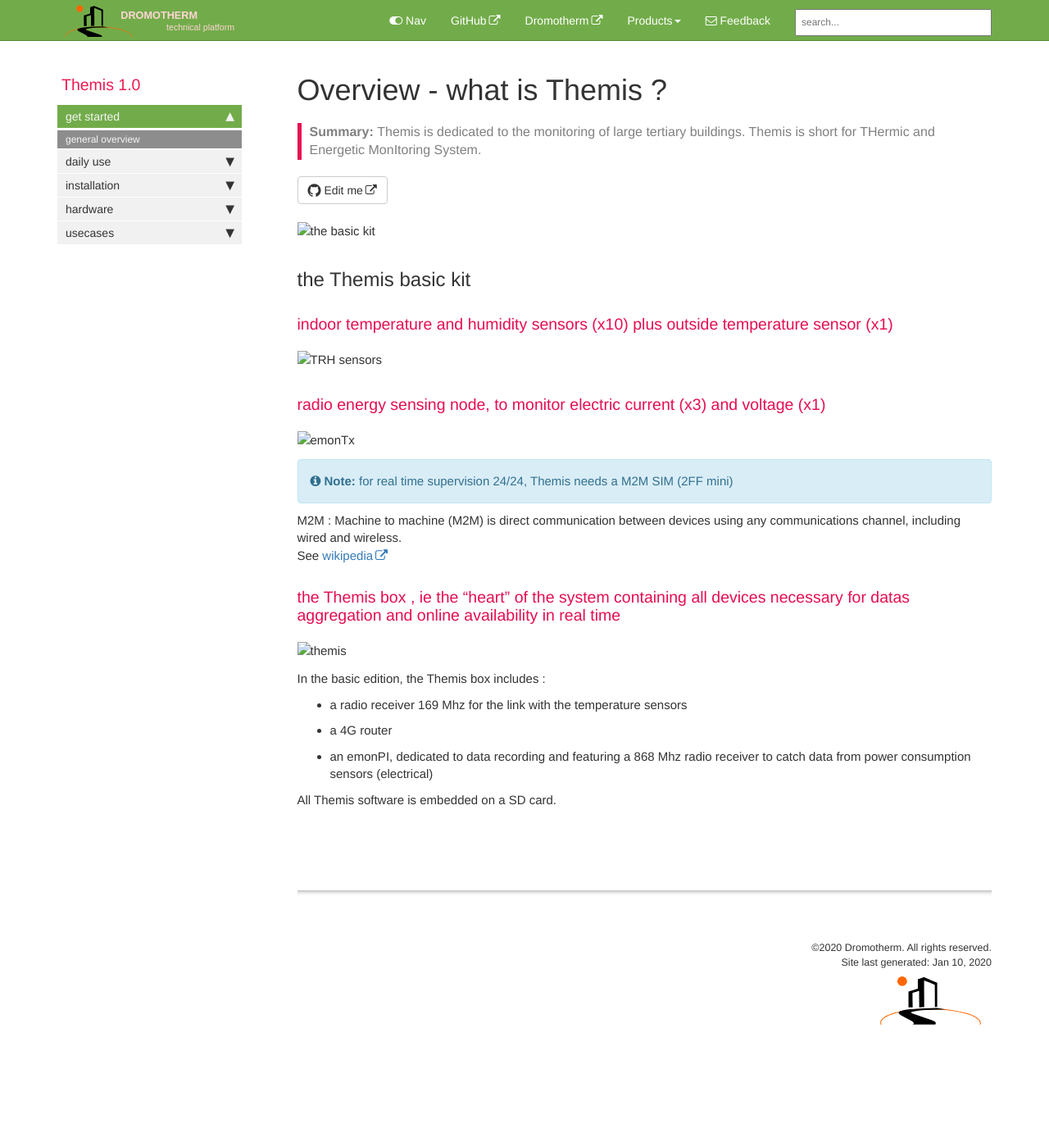
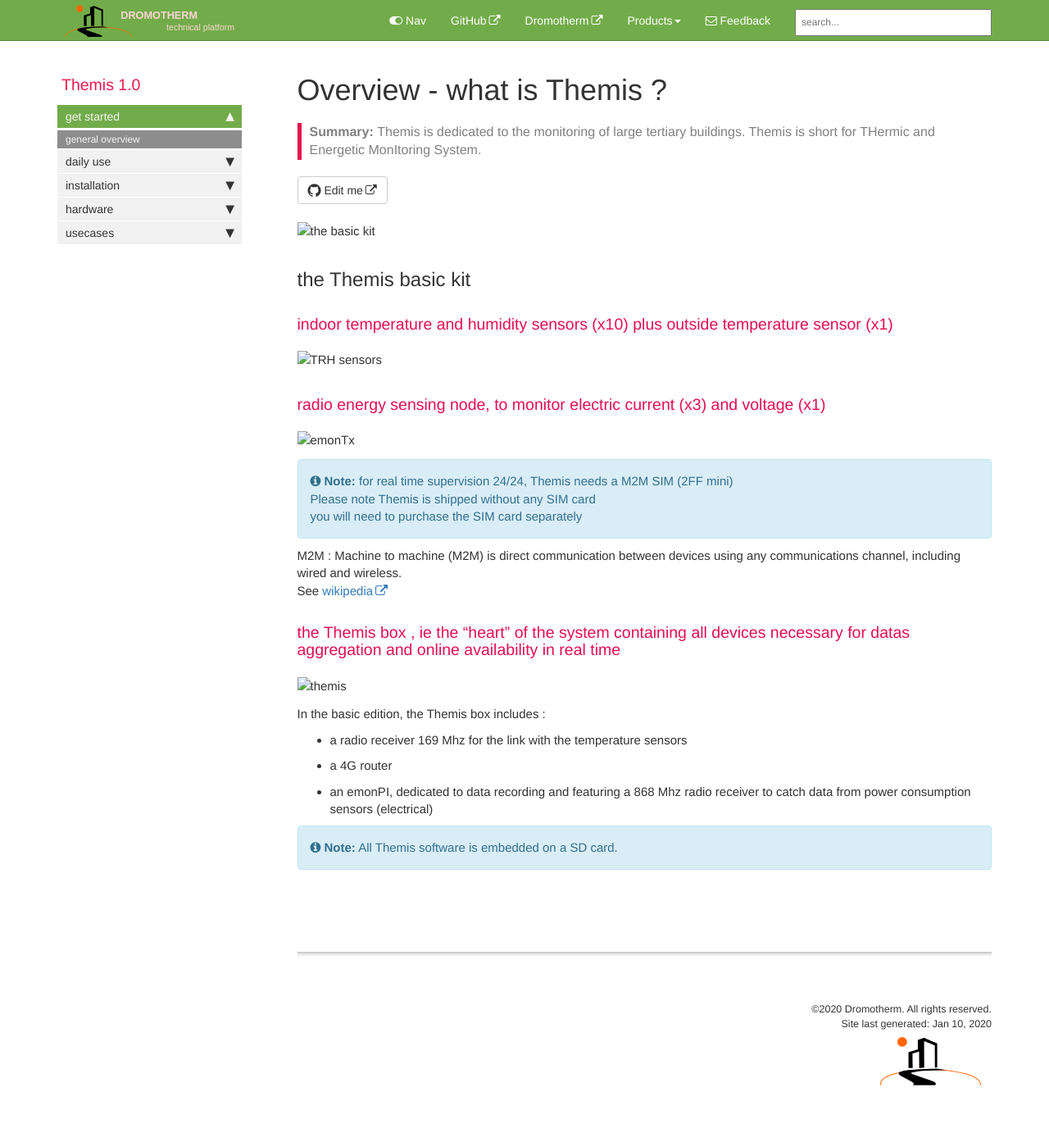
Before and after one commit to dromotherm/documentation, a Jekyll site: the page built from pages/themis/overview/overview.md, in a window 1280 px wide. Shown: the whole page at 82% size. Built offline with Jekyll 4.4.1, drawn with Linux system fonts in a browser that asks for light colours; comment, search, counter and statistics services are not loaded; before the commit the page ends 1319 px from its top, so only the background shows below that.

Commit message:
Update overview.md

```diff
--- a/pages/themis/overview/overview.md
+++ b/pages/themis/overview/overview.md
@@ -17,7 +17,9 @@
 
 ![emonTx](emontx.jpg)
 
-{% include note.html content="for real time supervision 24/24, Themis needs a M2M SIM (2FF mini)" %}
+{% include note.html content="for real time supervision 24/24, Themis needs a M2M SIM (2FF mini)<br>
+Please note Themis is shipped without any SIM card<br>
+you will need to purchase the SIM card separately" %}
 
 M2M : {{site.data.glossary.M2M}}
 
@@ -31,4 +33,4 @@
 - a 4G router
 - an emonPI, dedicated to data recording and featuring a 868 Mhz radio receiver to catch data from power consumption sensors (electrical)
 
-All Themis software is embedded on a SD card.
+{% include note.html content="All Themis software is embedded on a SD card." %}
```
